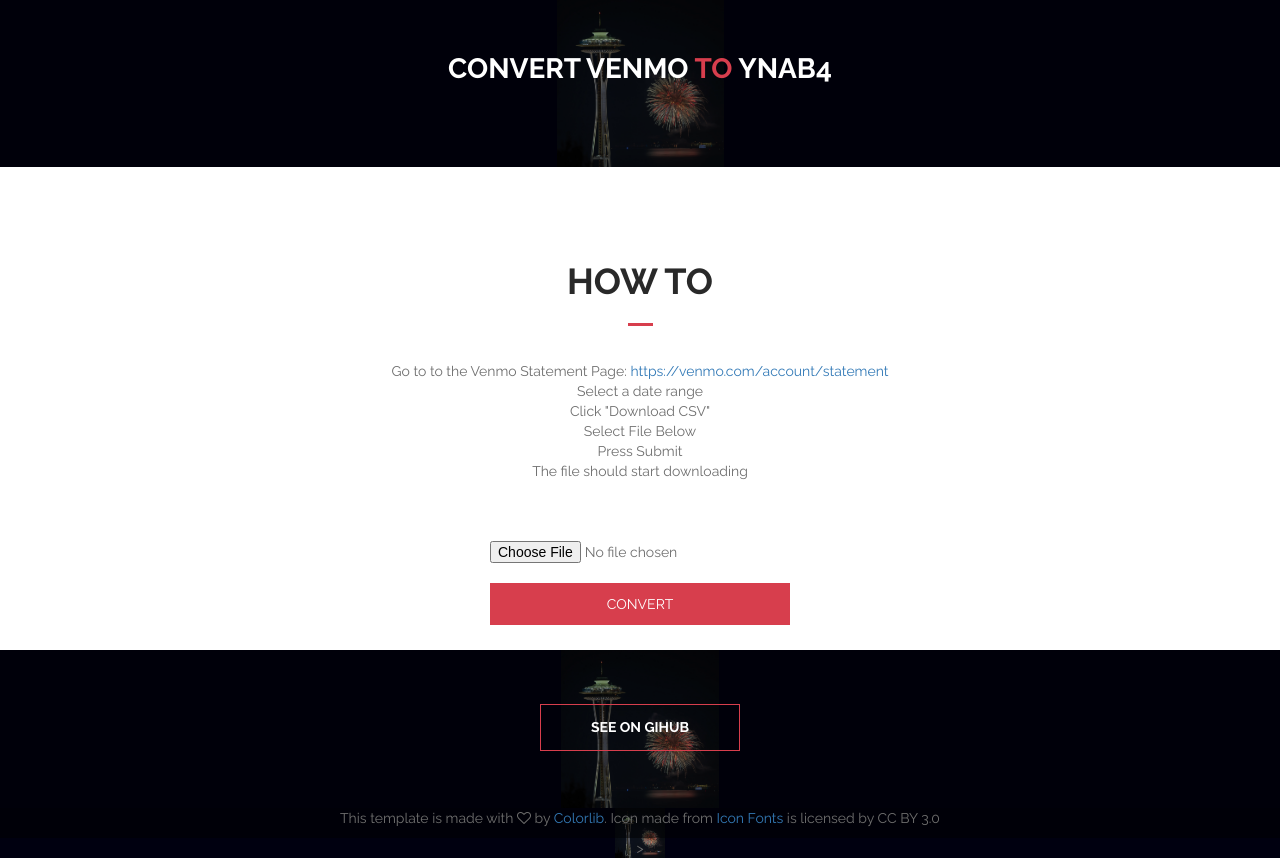
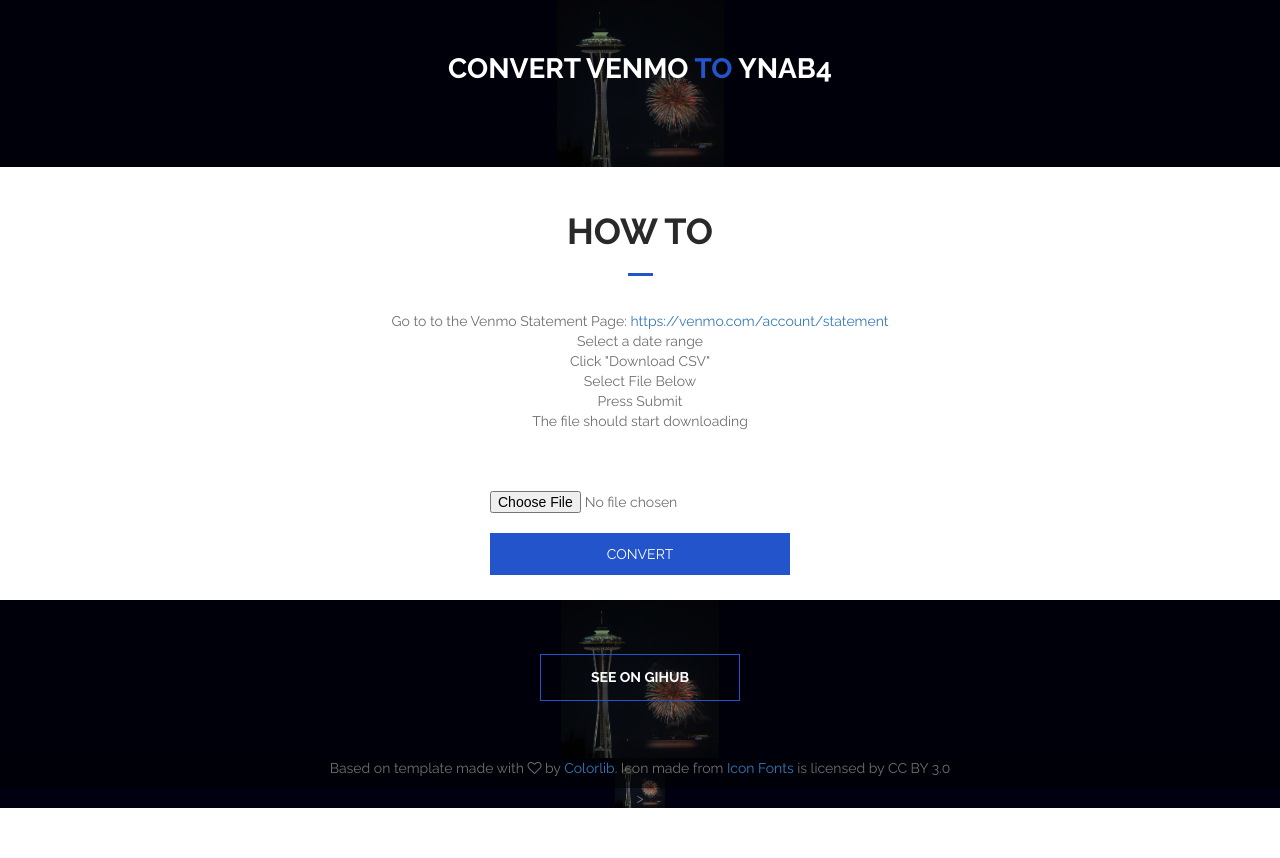
Before and after one commit to jacobhaynes/VenmoToYnab4, a Django app: page / in a window 1280 px wide. After the commit the page ends 808 px from the top, so only its background shows below. Run offline with Django 3.2, Linux system fonts and the light colour scheme; some libraries are stand-ins or nearby versions.

Commit message:
A few UI tweaks

```diff
--- a/convert_csv/static/css/style.css
+++ b/convert_csv/static/css/style.css
@@ -310,7 +310,7 @@ textarea {
 
 .theme-title {
   text-align: center;
-  margin: 95px 0 0 0;
+  margin: 45px 0 0 0;
 }
 
 .theme-title h2 {
@@ -340,14 +340,14 @@ textarea {
 #convert-section .convert-form form button:hover,
 .theme-main-menu.navbar .nav>li ul li a:hover
 {
-  color: #d73e4d;
+  color: #2454cc;
 }
 
 .p-color-bg,
 .theme-title h2:before,
 #how-to.single-about-content:hover .icon,
 .blog-details-post-wrapper .comment-area .single-comment .comment button:hover {
-  background: #d73e4d;
+  background: #2454cc;
 }
 
 .banner .project-button,
@@ -355,7 +355,7 @@ textarea {
 #how-to.single-about-content a.more,
 .page-middle-banner .opacity a,
 #convert-section .convert-form form button {
-  border-color: #d73e4d;
+  border-color: #2454cc;
   border-style: solid;
 }
 
--- a/convert_csv/static/vendor/hover.css
+++ b/convert_csv/static/vendor/hover.css
@@ -21,7 +21,7 @@
   left: 0;
   right: 0;
   bottom: 0;
-  background: #d73e4d;
+  background: #2c61e8;
   -webkit-transform: scaleX(0);
   transform: scaleX(0);
   -webkit-transform-origin: 0 50%;
--- a/convert_csv/templates/index.html
+++ b/convert_csv/templates/index.html
@@ -66,9 +66,7 @@
 								<li>The file should start downloading</li>
 							</ul>
 						</p>
-						<p></p>
 					</div> <!-- /.theme-title -->
-
 				</div> <!-- /.container -->
 			</section> <!-- /#how-to -->
 
@@ -93,7 +91,7 @@
 
 			<div class="page-middle-banner">
 				<div class="opacity">
-					<a href="#" class="hvr-bounce-to-right">See on Gihub</a>
+					<a href="https://github.com/jacobhaynes/VenmoToYnab4" class="hvr-bounce-to-right">See on Gihub</a>
 				</div> <!-- /.opacity -->
 			</div> <!-- /.page-middle-banner -->
 
@@ -105,7 +103,7 @@
 			<footer>
 				<div class="opacity">
 					<div class="container">
-						This template is made with <i class="fa fa-heart-o" aria-hidden="true"></i> by <a href="https://colorlib.com" target="_blank">Colorlib</a>.
+						Based on template made with <i class="fa fa-heart-o" aria-hidden="true"></i> by <a href="https://colorlib.com" target="_blank">Colorlib</a>.
 						Icon made from <a href="http://www.onlinewebfonts.com/icon">Icon Fonts</a> is licensed by CC BY 3.0
 					</div>
 				</div>>
```
